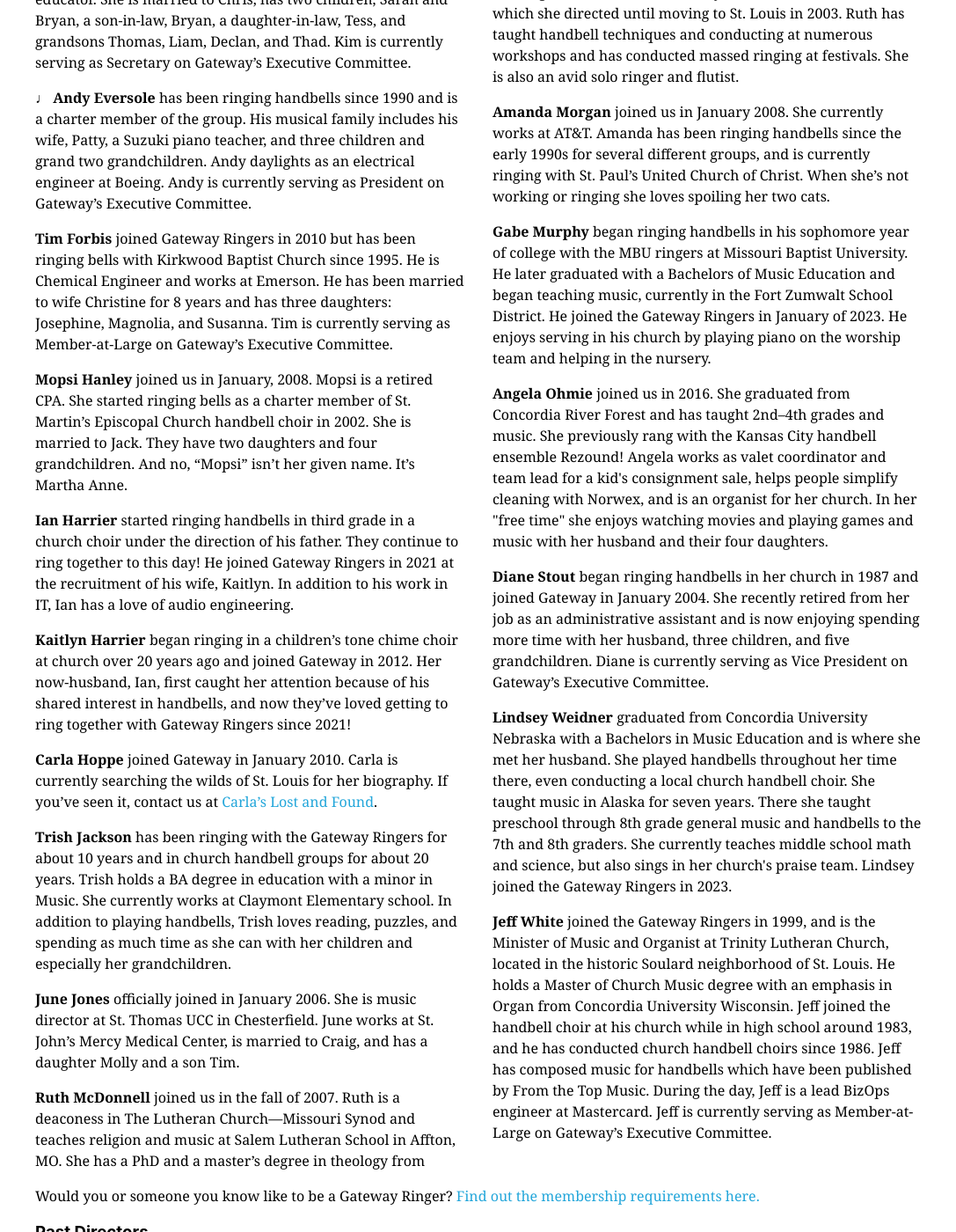
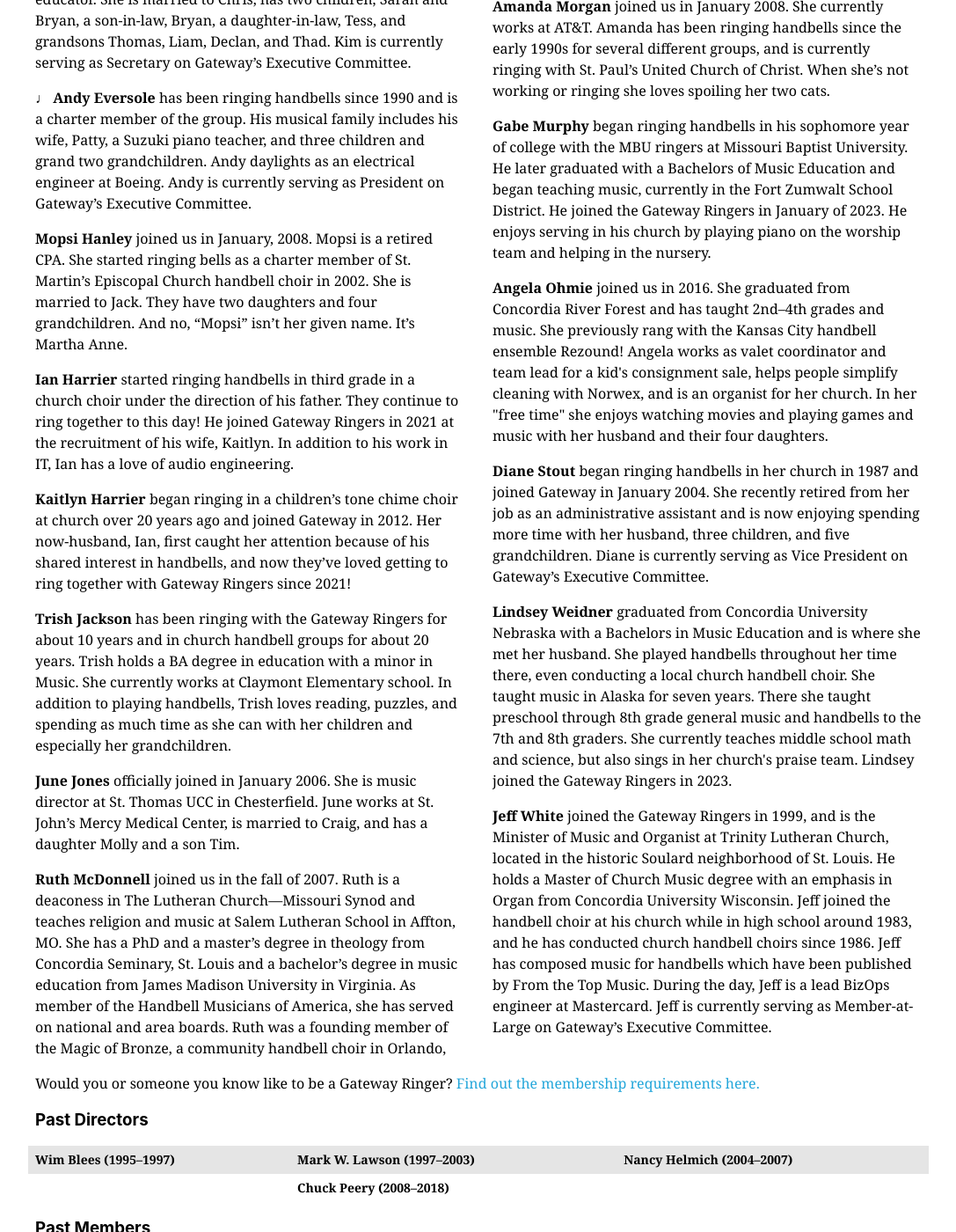
Before and after one commit to GatewayRingers/GatewayRingers.github.io, a Jekyll site: the page built from musicians.html, in a window 1280 px wide and 1400 px high, scrolled down 1176 px. Shown: the whole window at 88% size, without its empty margins (96-1183 px from the left). Built offline with Jekyll 4.4.1, drawn with Linux system fonts in a browser that asks for light colours; nearby versions of some CDN libraries; some of the changed text lies outside the part shown.

Commit message:
Update musicians.html

```diff
--- a/musicians.html
+++ b/musicians.html
@@ -51,11 +51,11 @@
     and three children and grand two grandchildren. Andy daylights as an electrical engineer at Boeing. Andy is currently serving as President on Gateway’s Executive Committee.
     </li>
 
-  <li class="pv2" id="TimF"><strong>Tim Forbis</strong>
+    <!--<li class="pv2" id="TimF"><strong>Tim Forbis</strong>
     joined Gateway Ringers in 2010 but has been ringing bells with Kirkwood Baptist Church since 1995.
     He is Chemical Engineer and works at Emerson. He has been married to wife Christine for 8 years and has three daughters: Josephine, Magnolia, and Susanna.
     Tim is currently serving as Member-at-Large on Gateway’s Executive Committee.
-    </li>
+    </li>-->
 
   <li class="pv2" id="Mopsi"><strong>Mopsi Hanley</strong>
     joined us in January, 2008.  Mopsi is a retired CPA.  She started ringing bells as a charter member of St. Martin’s Episcopal
@@ -73,10 +73,10 @@
     Her now-husband, Ian, first caught her attention because of his shared interest in handbells, and now they’ve loved getting to ring together with Gateway Ringers since 2021!
     </li>
 
-  <li class="pv2" id="Carla"><strong>Carla Hoppe</strong>
+  <!--<li class="pv2" id="Carla"><strong>Carla Hoppe</strong>
     joined Gateway in January 2010. Carla is currently searching the wilds of St. Louis for her biography.
     If you’ve seen it, contact us at <a class="link blue dim" href="mailto:info@gatewayringers.org?subject=I found Carla’s biography!">Carla’s Lost and Found</a>.
-    </li>
+    </li>-->
 
   <li class="pv2" id="Trish"><strong>Trish Jackson</strong>
     has been ringing with the Gateway Ringers for about 10 years and in church handbell groups for about 20 years.
@@ -189,17 +189,22 @@
             </tr>
             <tr class="stripe-dark">
                 <th class="tl pa2">Jan Ebeler</td>
+                <th class="tl pa2">Tim Forbis</td>
                 <th class="tl pa2">Kevin Gale</td>
-                <th class="tl pa2">Hellen Gillespie</td>
             </tr>
             <tr class="stripe-dark">
+                <th class="tl pa2">Hellen Gillespie</td>
+                <th class="tl pa2">Roberta Grannemann</td>
                 <th class="tl pa2">Kevon Hall</td>
+            </tr>
+            <tr class="stripe-dark">
                 <th class="tl pa2">Marcia Hansen</td>
                 <th class="tl pa2">Cynthia Harris</td>
+                <th class="tl pa2">Don Hayman</td>
             </tr>
             <tr class="stripe-dark">
-                <th class="tl pa2">Don Hayman</td>
                 <th class="tl pa2">♩ Janice Hitchcock</td>
+                <th class="tl pa2">Carla Hoppe</td>
                 <th class="tl pa2">♩ Sally Johnson </td>
             </tr>
             <tr class="stripe-dark">
```
